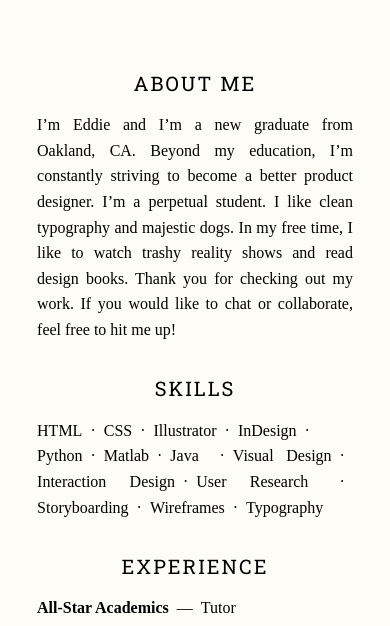
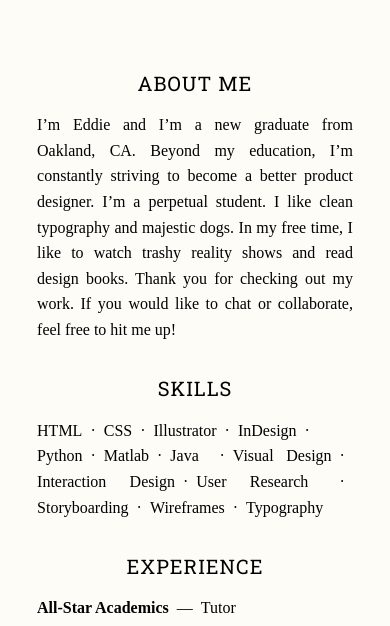
Before and after one commit to eddiehuang/portfolio, a plain HTML site: page about.html in a window 390 px wide. Shown: the part 210-836 px from the top of the page. Drawn offline with nearby package versions, Linux system fonts and the light colour scheme; a web font is replaced by a local one.

Commit message:
letter-space mobile

```diff
--- a/css/style.css
+++ b/css/style.css
@@ -318,6 +318,11 @@ footer p i:hover{
 
 /* mid specifics layouts */
 @media(max-width: 804px){
+
+    .aboutcontainer h2{
+    letter-spacing: .05em;
+}
+
     #regular{
         display: none;
     }
```
